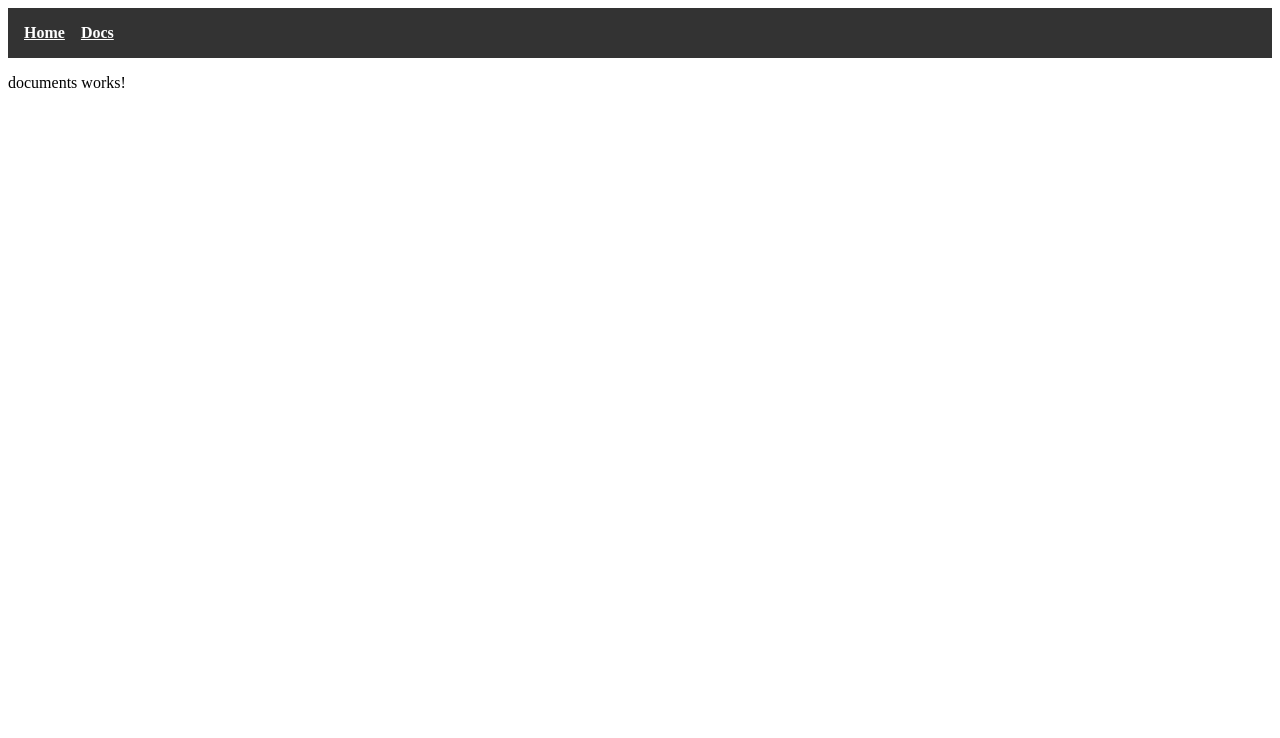
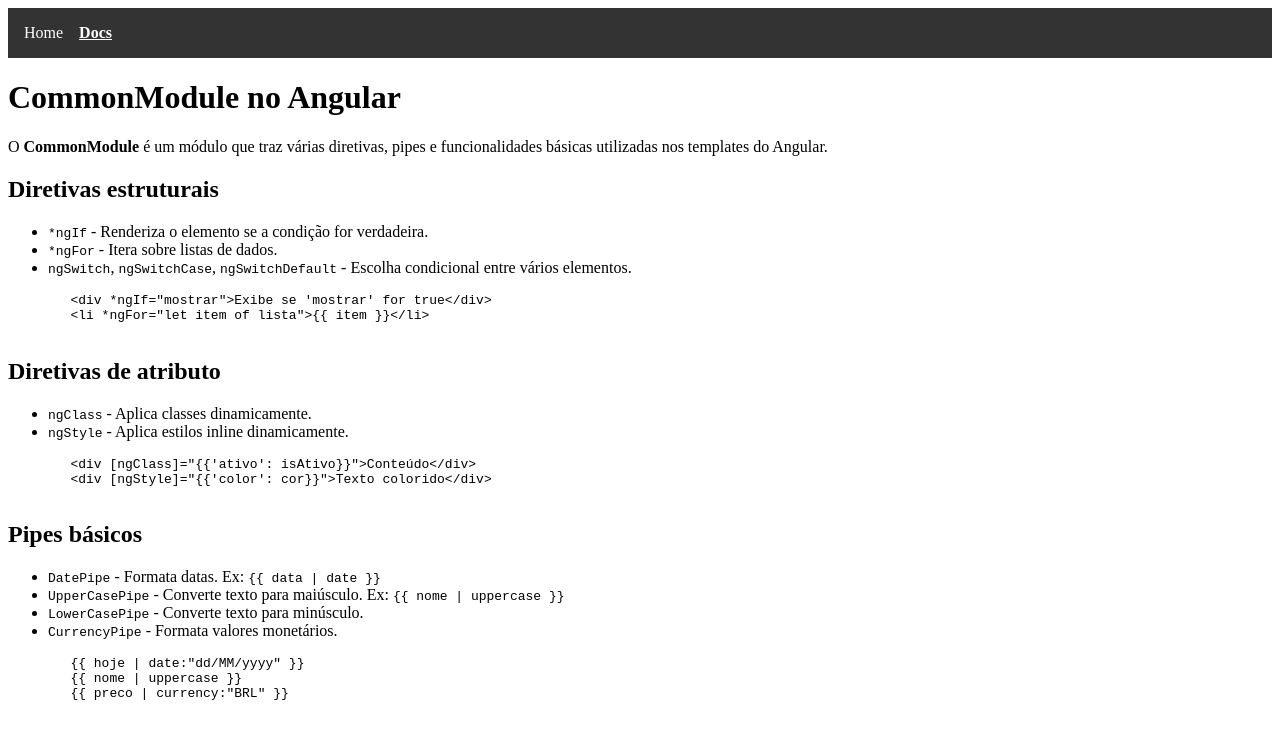
Before and after one commit to rochaevertondev/Frontend-Angular, an Angular app: page /docs in a window 1280 px wide. Shown: the top 738 px of the page. Built offline with nearby package versions, Linux system fonts and the light colour scheme.

Commit message:
Update Page Docs

```diff
--- a/src/app/components/documents/documents.component.html
+++ b/src/app/components/documents/documents.component.html
@@ -1 +1,44 @@
-<p>documents works!</p>
+<h1>CommonModule no Angular</h1>
+<p>O <strong>CommonModule</strong> é um módulo que traz várias diretivas, pipes e funcionalidades básicas utilizadas nos
+    templates do Angular.</p>
+
+<h2>Diretivas estruturais</h2>
+<ul>
+    <li><code>*ngIf</code> - Renderiza o elemento se a condição for verdadeira.</li>
+    <li><code>*ngFor</code> - Itera sobre listas de dados.</li>
+    <li><code>ngSwitch</code>, <code>ngSwitchCase</code>, <code>ngSwitchDefault</code> - Escolha condicional entre
+        vários elementos.</li>
+</ul>
+
+<div ngNonBindable class="example">
+    <pre>
+        &lt;div *ngIf="mostrar"&gt;Exibe se 'mostrar' for true&lt;/div&gt;
+        &lt;li *ngFor="let item of lista"&gt;{{ item }}&lt;/li&gt;
+    </pre>
+</div>
+
+<h2>Diretivas de atributo</h2>
+<ul>
+    <li><code>ngClass</code> - Aplica classes dinamicamente.</li>
+    <li><code>ngStyle</code> - Aplica estilos inline dinamicamente.</li>
+</ul>
+<div ngNonBindable class="example">
+    <pre>
+        &lt;div [ngClass]="{{'ativo': isAtivo}}"&gt;Conteúdo&lt;/div&gt;
+        &lt;div [ngStyle]="{{'color': cor}}"&gt;Texto colorido&lt;/div&gt;
+    </pre>
+</div>
+<h2>Pipes básicos</h2>
+<ul>
+    <li><code>DatePipe</code> - Formata datas. Ex: <code>{{ '{{ data | date }}' }}</code></li>
+    <li><code>UpperCasePipe</code> - Converte texto para maiúsculo. Ex: <code>{{ '{{ nome | uppercase }}' }}</code></li>
+    <li><code>LowerCasePipe</code> - Converte texto para minúsculo.</li>
+    <li><code>CurrencyPipe</code> - Formata valores monetários.</li>
+  </ul>
+  <div class="example">
+    <pre>
+        {{ '{{ hoje | date:"dd/MM/yyyy" }}' }}
+        {{ '{{ nome | uppercase }}' }}
+        {{ '{{ preco | currency:"BRL" }}' }}
+    </pre>
+  </div>
--- a/src/app/components/navbar/navbar.component.html
+++ b/src/app/components/navbar/navbar.component.html
@@ -1,4 +1,4 @@
 <nav>
-  <a routerLink="" routerLinkActive="active">Home</a>
+  <a routerLink="" routerLinkActive="active" [routerLinkActiveOptions]="{ exact: true }">Home</a>
   <a routerLink="docs" routerLinkActive="active">Docs</a>
 </nav>
```
